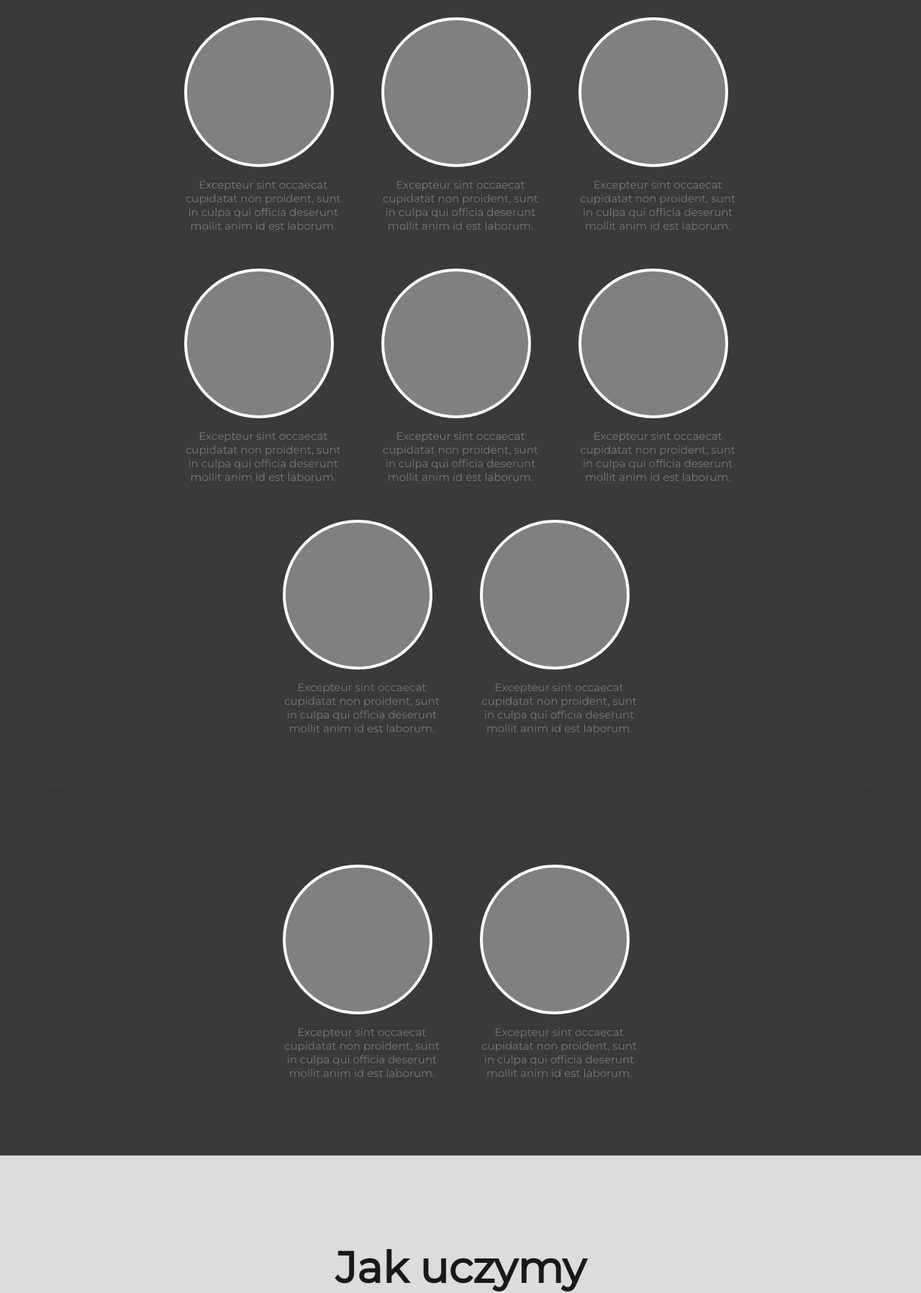
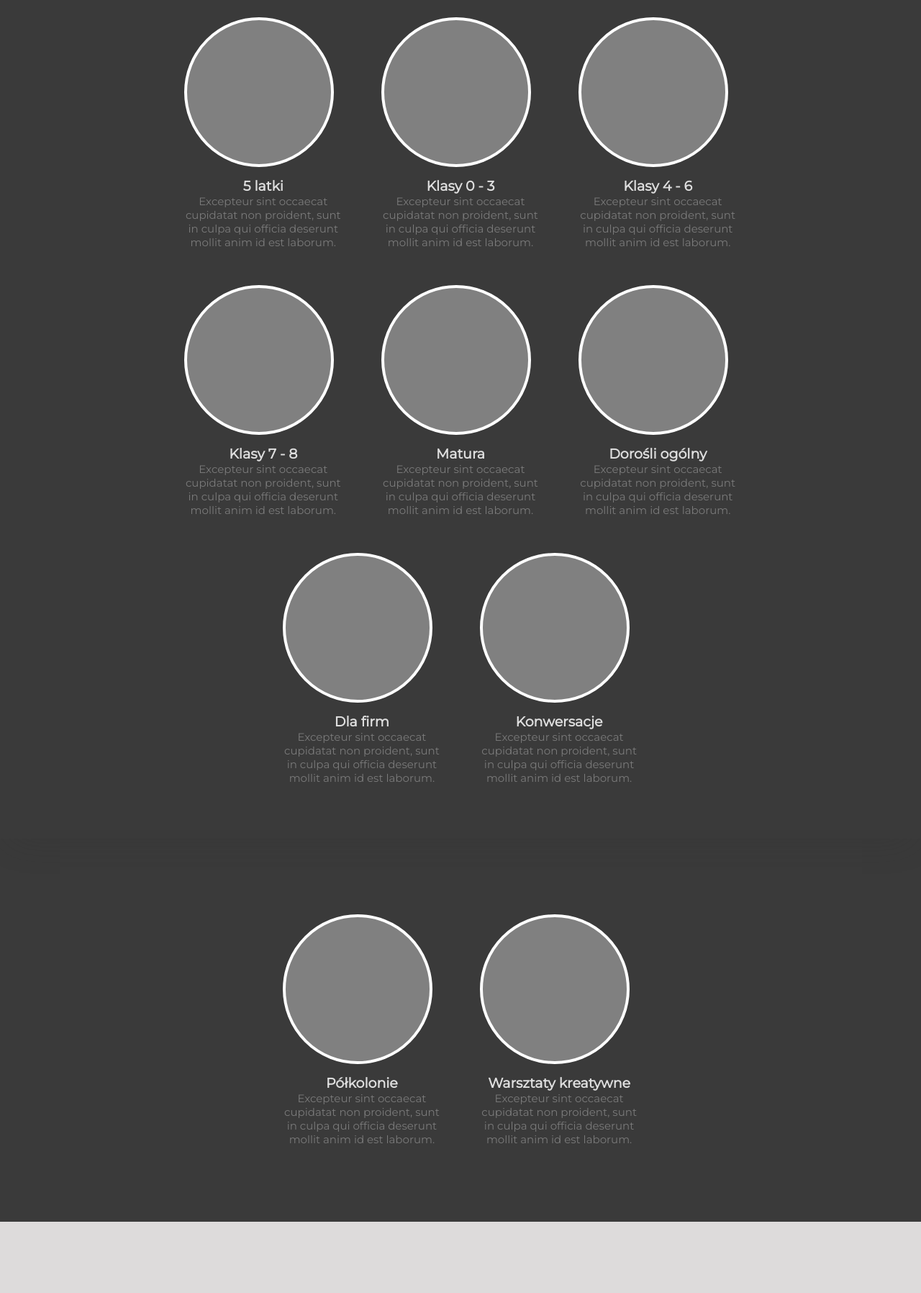
Before and after one commit to blazbla274/Upenglish, a PHP site: page / in a window 1280 px wide. Shown: the part 2467-4263 px from the top of the page at 72% size. Run offline with PHP 8.4, Linux system fonts and the light colour scheme; some libraries are stand-ins or nearby versions; some web fonts are replaced.

Commit message:
Circle update

```diff
--- a/css/main.css
+++ b/css/main.css
@@ -399,8 +399,23 @@ h2 {
     margin-top: 15px;
 }
 
+.circle > div > h3 {
+    text-align: center;
+    font-size: 22px;
+    padding-bottom: 0px;
+    margin: 0px;
+}
+
+.circle > div:last-child > h3 {
+    font-size: 19px;
+}
+
 .offer > section > div > div > .circle {
     color: rgba(255, 255, 255, 0.326);
+}
+
+.offer > section > div > div > .circle > div > h3 {
+    color: rgba(255, 255, 255, 0.836);
 }
 
 /*How we learging*/
@@ -412,6 +427,13 @@ h2 {
     padding: 50px 0px;
     margin: 0 auto;
     width: 850px;
+    text-align: center;
+}
+
+@media all and (max-width: 850px) {
+    .how_we_learning_box {
+        width: 95%;
+    }
 }
 
 /*Price list*/
@@ -570,6 +592,7 @@ h2 {
 /*Footer*/
 footer > div {
     border-top: 1px solid rgb(39, 38, 38);
+    color: white;
 }
 
 footer > div > div {
@@ -577,6 +600,7 @@ footer > div > div {
     height: 530px;
     float: left;
     min-width: 300px;
+    background: rgba(33, 45, 62, 0.94);
 }
 
 #map {
@@ -661,7 +685,6 @@ textarea {
 .date > div {
     width: 65%;
     min-width: 290px;
-    background-color: red;
     margin: 20px 10px;
     float: right;
 }
--- a/index.html
+++ b/index.html
@@ -184,6 +184,7 @@
 
                 <div></div>
                 <div>
+                  <h3>5 latki</h3>
                   Excepteur sint occaecat cupidatat non proident, sunt
                   in culpa qui officia deserunt mollit anim id est laborum.
                 </div>
@@ -193,6 +194,7 @@
 
                 <div></div>
                 <div>
+                  <h3>Klasy 0 - 3</h3>
                   Excepteur sint occaecat cupidatat non proident, sunt
                   in culpa qui officia deserunt mollit anim id est laborum.
                 </div>
@@ -202,6 +204,7 @@
 
                 <div></div>
                 <div>
+                  <h3>Klasy 4 - 6</h3>
                   Excepteur sint occaecat cupidatat non proident, sunt
                   in culpa qui officia deserunt mollit anim id est laborum.
                 </div>
@@ -211,6 +214,7 @@
 
                 <div></div>
                 <div>
+                  <h3>Klasy 7 - 8</h3>
                   Excepteur sint occaecat cupidatat non proident, sunt
                   in culpa qui officia deserunt mollit anim id est laborum.
                 </div>
@@ -220,6 +224,7 @@
 
                 <div></div>
                 <div>
+                  <h3>Matura</h3>
                   Excepteur sint occaecat cupidatat non proident, sunt
                   in culpa qui officia deserunt mollit anim id est laborum.
                 </div>
@@ -229,6 +234,7 @@
 
                 <div></div>
                 <div>
+                  <h3>Dorośli ogólny</h3>
                   Excepteur sint occaecat cupidatat non proident, sunt
                   in culpa qui officia deserunt mollit anim id est laborum.
                 </div>
@@ -238,6 +244,7 @@
 
                 <div></div>
                 <div>
+                  <h3>Dla firm</h3>
                   Excepteur sint occaecat cupidatat non proident, sunt
                   in culpa qui officia deserunt mollit anim id est laborum.
                 </div>
@@ -247,6 +254,7 @@
 
                 <div></div>
                 <div>
+                  <h3>Konwersacje</h3>
                   Excepteur sint occaecat cupidatat non proident, sunt
                   in culpa qui officia deserunt mollit anim id est laborum.
                 </div>
@@ -264,6 +272,7 @@
 
                 <div></div>
                 <div>
+                  <h3>Półkolonie</h3>
                   Excepteur sint occaecat cupidatat non proident, sunt
                   in culpa qui officia deserunt mollit anim id est laborum.
                 </div>
@@ -273,6 +282,7 @@
 
                 <div></div>
                 <div>
+                  <h3>Warsztaty kreatywne</h3>
                   Excepteur sint occaecat cupidatat non proident, sunt
                   in culpa qui officia deserunt mollit anim id est laborum.
                 </div>
@@ -297,6 +307,7 @@
 
               <div></div>
               <div>
+                <h3>Role-playing</h3>
                 Excepteur sint occaecat cupidatat non proident, sunt
                 in culpa qui officia deserunt mollit anim id est laborum.
               </div>
@@ -306,6 +317,7 @@
 
               <div></div>
               <div>
+                <h3>Gamifikacja</h3>
                 Excepteur sint occaecat cupidatat non proident, sunt
                 in culpa qui officia deserunt mollit anim id est laborum.
               </div>
@@ -315,6 +327,7 @@
 
               <div></div>
               <div>
+                <h3>Blended learning</h3>
                 Excepteur sint occaecat cupidatat non proident, sunt
                 in culpa qui officia deserunt mollit anim id est laborum.
               </div>
@@ -324,6 +337,7 @@
 
               <div></div>
               <div>
+                <h3></h3>
                 Excepteur sint occaecat cupidatat non proident, sunt
                 in culpa qui officia deserunt mollit anim id est laborum.
               </div>
@@ -333,6 +347,7 @@
 
               <div></div>
               <div>
+                <h3></h3>
                 Excepteur sint occaecat cupidatat non proident, sunt
                 in culpa qui officia deserunt mollit anim id est laborum.
               </div>
@@ -342,6 +357,7 @@
 
               <div></div>
               <div>
+                <h3></h3>
                 Excepteur sint occaecat cupidatat non proident, sunt
                 in culpa qui officia deserunt mollit anim id est laborum.
               </div>
```
Lines whose indentation alone changed are shown as unchanged.
